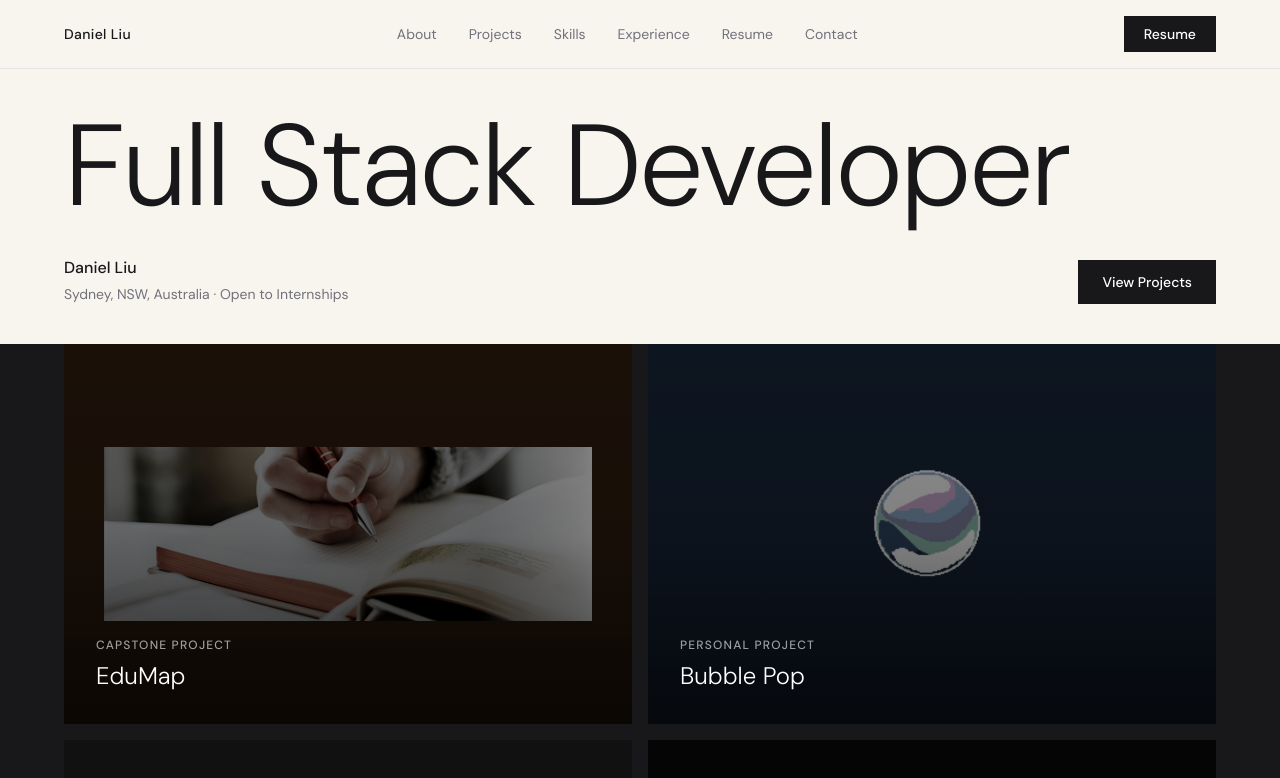
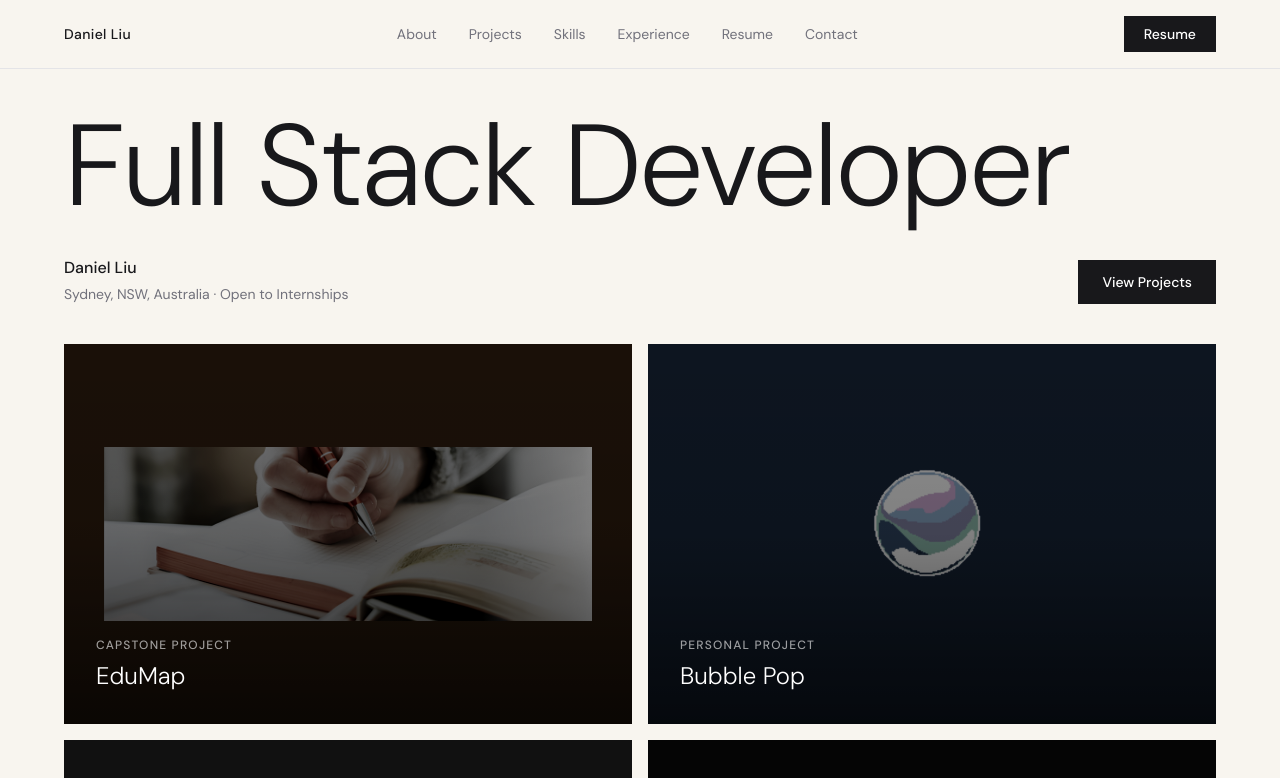
Before and after one commit to d4n1elliu/Portfolio, a React (Vite) app in the folder portfolio-frontend/: page / in a window 1280 px wide. Shown: the top 778 px of the page. Built offline with nearby package versions, Linux system fonts and the light colour scheme.

Commit message:
fix: match project section background to portfolio light colour

```diff
--- a/portfolio-frontend/src/sections/ProjectsSection.tsx
+++ b/portfolio-frontend/src/sections/ProjectsSection.tsx
@@ -3,7 +3,7 @@ import { ProjectCard } from "../components/ui/ProjectCard";
 
 export function Projects() {
   return (
-    <section id="projects" className="mt-10 bg-zinc-900 px-8 pb-8 md:px-16">
+    <section id="projects" className="mt-10 px-8 pb-8 md:px-16" style={{ backgroundColor: '#f8f5ef' }}>
       <div className="grid gap-4 md:grid-cols-2">
         {PROFILE.projects.map((p) => (
           <ProjectCard
```
